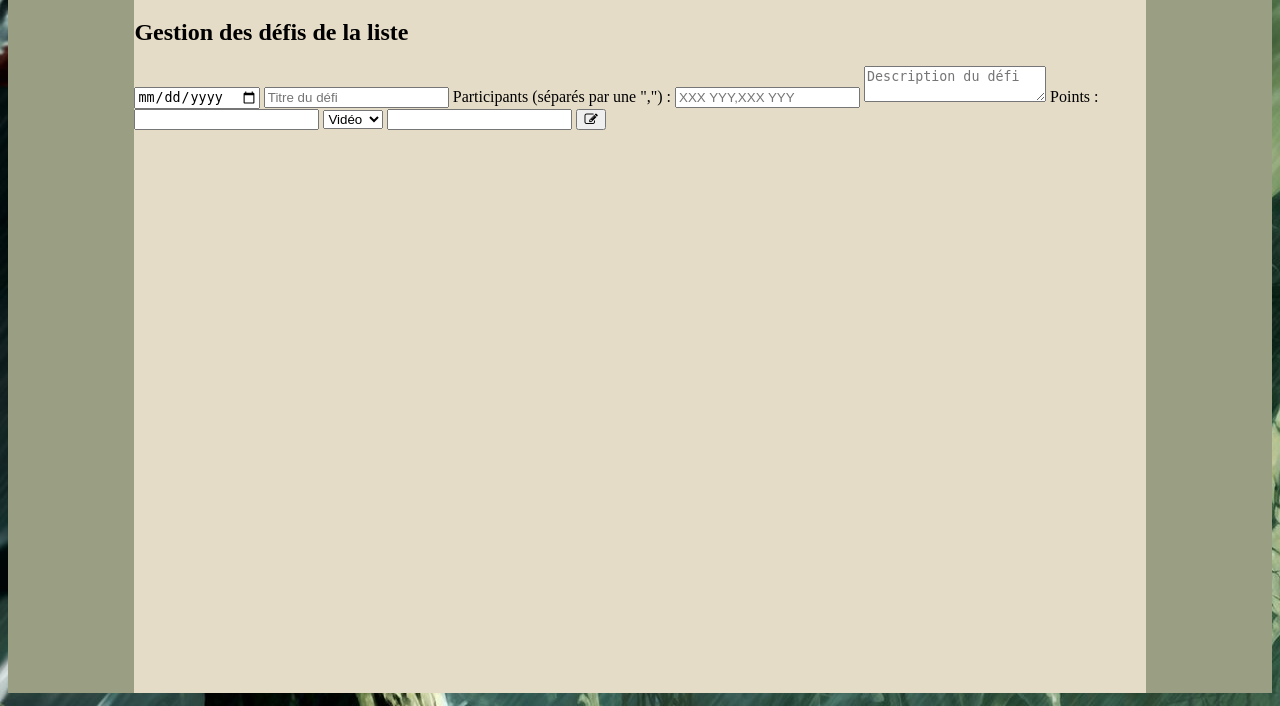
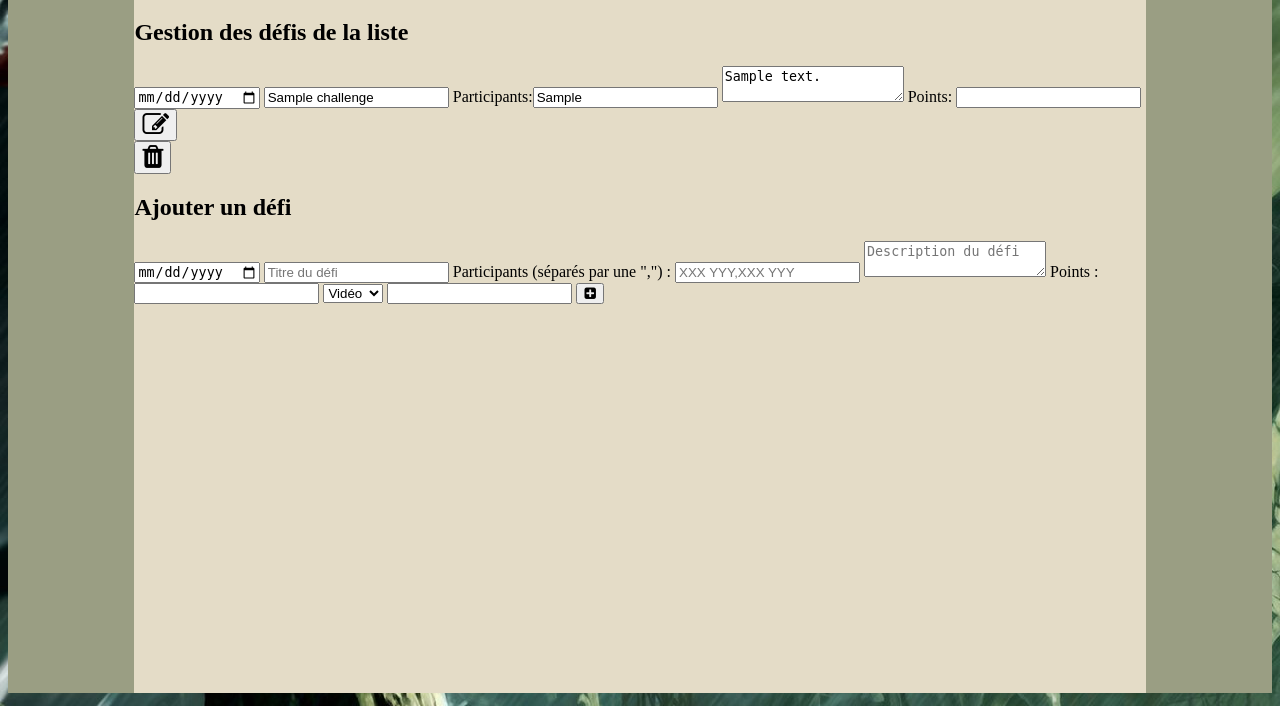
Before and after one commit to quentin-audinet/bde_site_campagne, a PHP site: page /manage/manage_challenges.php in a window 1280 px wide. Shown: the part 102-808 px from the top of the page. Run offline with PHP 8.4, Linux system fonts and the light colour scheme; the visitor is signed in with stand-in values (Sample User, id 1); tables that the repository leaves empty or names only in its code hold one stand-in row (values such as "Sample post").

Commit message:
Pages de gestion

```diff
--- a/manage/manage_challenges.php
+++ b/manage/manage_challenges.php
@@ -27,12 +27,28 @@ if(!isset($_SESSION['maintainer'])) {
         <?php include "../db/db_connect.php";
         $response = $db->query("SELECT * FROM challenges");
         while($row = $response->fetch()) {
+            $id = $row['id'];
             print('
-
+            <div class="challenges">
+                <form action="update_challenge.php" method="post">
+                    <input type="hidden" name="id" value="' . $id . '" />
+                    <input type="date" name="date" value="'.$row['date'].'" />
+                    <input type="text" name="title" value="'.$row['titre'].'" />
+                    <label for="challengers'.$id.'">Participants:</label><input type="text" name="challengers" id="challengers'.$id.'" value="'.$row['participants'].'"/>
+                    <textarea name="description">'.$row['description'].'</textarea>
+                    <label for="points'.$id.'">Points:</label> <input type="number" name="points" id="points'.$id.'" value="'.$row['points'].'"/>
+                    <button class="edit-btn"><i class="fa fa-edit fa-2x"></i> </button>
+                </form>
+                <form action="remove_challenge.php" method="post">
+                    <input type="hidden" name="id" value="'. $id.'" />
+                    <button class="remove-btn"><i class="fa fa-trash fa-2x"></i> </button>
+                </form>
+            </div>
             ');
         }
         ?>
 
+        <h2>Ajouter un défi</h2>
         <form enctype="multipart/form-data" action="add_challenge.php" method="post">
             <input type="date" name="date" />
             <input type="text" name="title" placeholder="Titre du défi"/>
@@ -45,7 +61,7 @@ if(!isset($_SESSION['maintainer'])) {
             </select>
             <input id="video-opt" type="text" name="src_video"/>
             <input id="image-opt" type="file" name="photo" hidden/>
-            <button><span class="fa fa-edit"></span> </button>
+            <button><span class="fa fa-plus-square"></span> </button>
         </form>
 
         <script>
--- a/manage/manage_photos.php
+++ b/manage/manage_photos.php
@@ -62,7 +62,7 @@ if(!isset($_SESSION['maintainer'])) {
             <img id="preview" width="150px" src="../images/members/default.png" />
             <input id="photo" type="file" name="photo" accept="image/png, image/jpeg, image/jpg" onchange="previewFile(this,'preview','photo');" required/>
             <textarea name="description" placeholder="Description" required></textarea>
-            <button class="add-btn"><i class="fa fa-user-plus fa-2x"></i></button>
+            <button class="add-btn"><i class="fa fa-plus-square fa-2x"></i></button>
         </form>
 
 
```
Also changed, not shown: manage/remove_challenge.php (added, +12 -0 lines), manage/update_challenge.php (added, +21 -0 lines).
